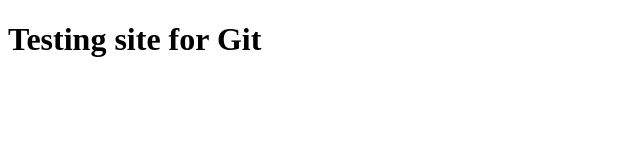
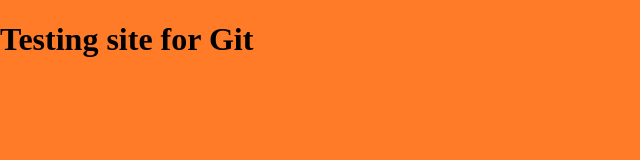
Before and after one commit to xitriy87/learning, a plain HTML site: page index.html in a window 1280 px wide. Shown: the whole page, without its empty margins (0-640 px from the left). Drawn offline with Linux system fonts and the light colour scheme.

Commit message:
style css

```diff
--- a/index.html
+++ b/index.html
@@ -1,6 +1,7 @@
 <!DOCTYPE html>
 <html>
 <head>
+	<link rel="stylesheet" type="text/css" href="style.css">
 	<title>testing site</title>
 </head>
 <body>
--- /dev/null
+++ b/style.css
@@ -0,0 +1,4 @@
+body {
+	margin: 0 auto;
+	background-color: rgb(255,123,40);
+}
```
